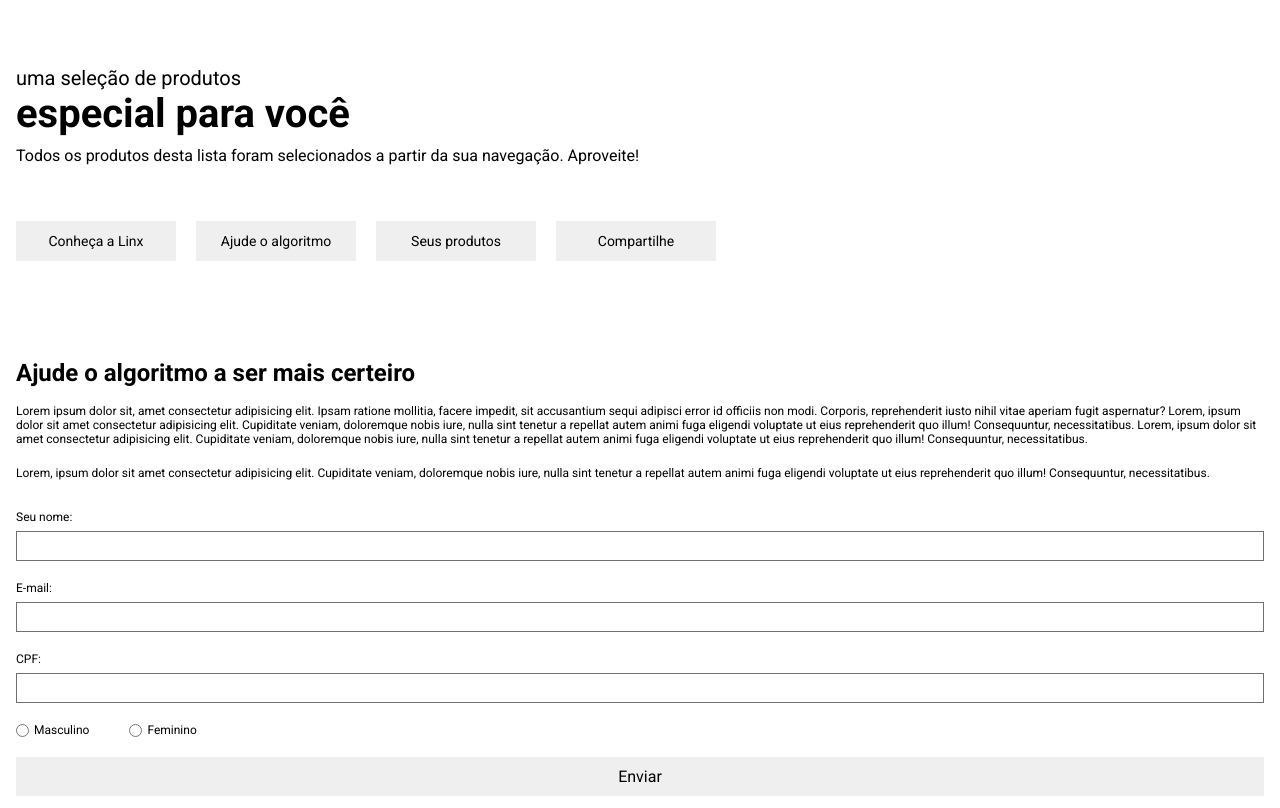
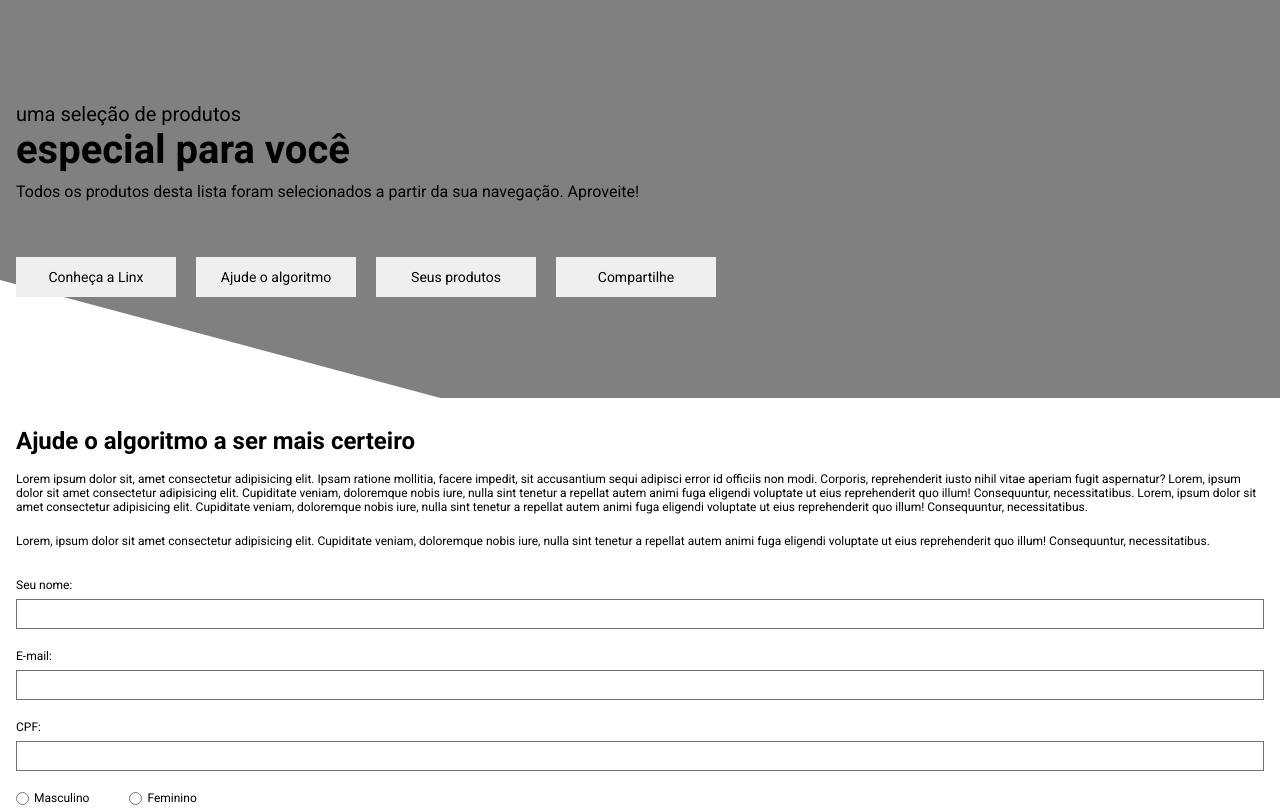
Before and after one commit to EmanuelLacerda/landing-page-linx-impulse, a plain HTML site: page src/index.html in a window 1280 px wide. Shown: the top 808 px of the page. Drawn offline with Linux system fonts and the light colour scheme.

Commit message:
style: Add page header background

```diff
--- a/src/index.html
+++ b/src/index.html
@@ -15,7 +15,7 @@
         <link rel="stylesheet" href="style/variables.css">
     </head>
     <body>
-        <header>
+        <header class="page-header">
             <section id="text-content">
                 <h1 id="page-title" class="font-regular-xl">uma seleção de produtos <span class="font-bold-xl">especial para você</span></h1>
                 <p id="page-description">Todos os produtos desta lista foram selecionados a partir da sua navegação. Aproveite!</p>
--- a/src/style/index.css
+++ b/src/style/index.css
@@ -4,17 +4,40 @@
 }
 
 /* ******* Header style ******* */
-header{
-    margin-top: 4.125rem;
-    margin-bottom: 6.125rem;
+.page-header{
+    margin-top: 0;
+    margin-bottom: 1.8125rem;
+    background-color: #808080;
+    overflow: hidden;
+    position: relative;
 
     padding: 0 1rem;
+
+    height: 398px;
+    display: flex;
+    flex-direction: column;
+    justify-content: center;
+}
+
+.page-header::after {
+    content: "";
+    position: absolute;
+    bottom: -62px;
+    left: 0;
+    width: 100%;
+    height: 180px;
+    background-color: white;
+    transform: skewY(-165deg);
+    transform-origin: top left;
+    z-index: 0;
 }
 
 header > #text-content{
     margin-bottom: 3.5rem;
 
     text-align: left;
+    position: relative;
+    z-index: 1;
 }
 
 header > #text-content > #page-title{
@@ -34,6 +57,8 @@ header > #buttons{
     flex-wrap: wrap;
     gap: 20px;
     border-radius: 4px;
+    position: relative; /* Garante que os botões fiquem acima do corte */
+    z-index: 1; /* Garante que os botões fiquem acima do pseudo-elemento */
 }
 
 header > #buttons> button{
```
